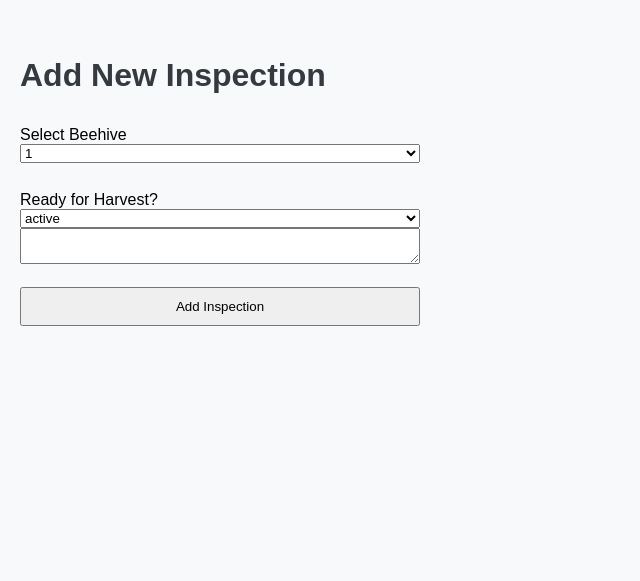
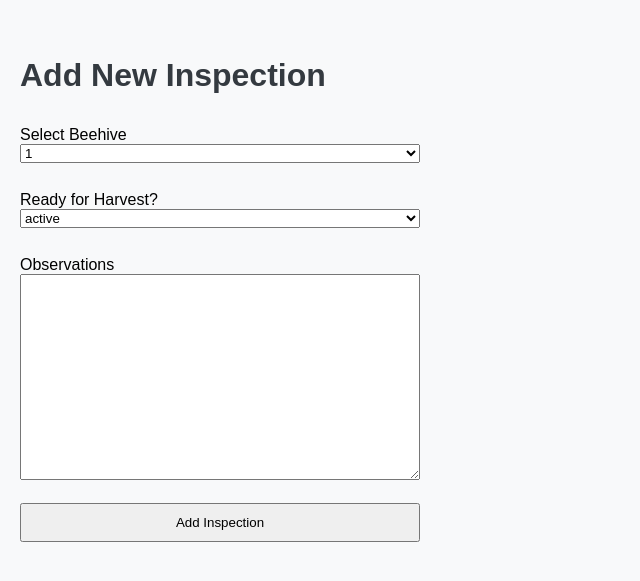
Before and after one commit to julioceaseless/Appiary, a Python web app: template web/templates/add_inspection.html in a window 1280 px wide. Shown: the part 34-615 px from the top of the page, without its empty margins (0-640 px from the left). Run offline with Jinja, Linux system fonts and the light colour scheme; the template is opened without the code that fills it: most values are stand-ins (such as "Sample title", 1, 10 or a date in 2020).

Commit message:
small changes

```diff
--- a/web/static/styles/styles.css
+++ b/web/static/styles/styles.css
@@ -51,6 +51,11 @@ form input, form button {
   margin: 0 auto;
 }
 
+/*****************     Inspection    *********************/
+textarea {
+    height: 200px;
+}
+
 /*****************     Dashboard     *********************/
 .table {
     display: table;
--- a/web/templates/add_inspection.html
+++ b/web/templates/add_inspection.html
@@ -17,6 +17,7 @@
 		{% for status in status_options %}
 		<option value="{{ status }}">{{ status }}</option>
 		{% endfor %}
+	</select><br>
 	<label for="notes">Observations</label>
         <textarea id="notes" name="notes" required></textarea><br>
 
```
